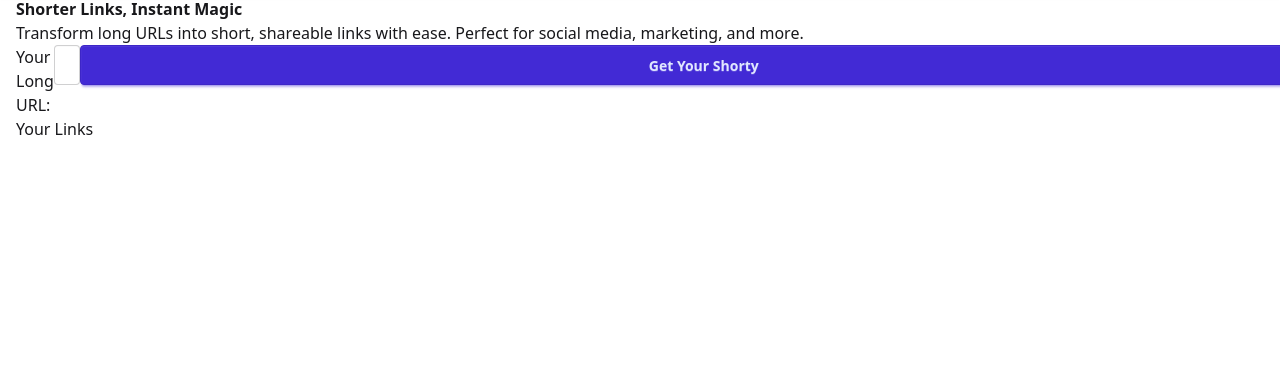
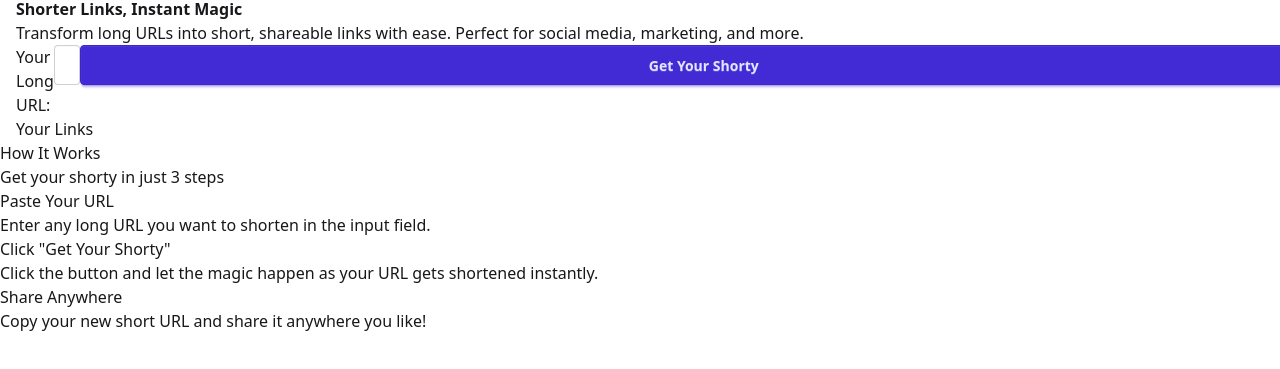
Before and after one commit to Robb-Designs/url-shortener, a website: page index.html in a window 1280 px wide. Shown: the part 67-436 px from the top of the page. Drawn offline with nearby package versions, Linux system fonts and the light colour scheme.

Commit message:
structure the HTML for How It Works section

```diff
--- a/index.html
+++ b/index.html
@@ -94,6 +94,32 @@
                 </div>
             </div>
         </section>
+
+        <section>
+            <div>
+                <!-- HEADER -->
+                <div>
+                    <h2>How It Works</h2>
+                    <p>Get your shorty in just 3 steps</p>
+                </div>
+                <div>
+                    <div class="card">
+                        <h3>Paste Your URL</h3>
+                        <p>Enter any long URL you want to shorten in the input field.</p>
+                    </div>
+
+                    <div class="card">
+                        <h3>Click "Get Your Shorty"</h3>
+                        <p>Click the button and let the magic happen as your URL gets shortened instantly.</p>
+                    </div>
+
+                    <div class="card">
+                        <h3>Share Anywhere</h3>
+                        <p>Copy your new short URL and share it anywhere you like!</p>
+                    </div>
+                </div>
+            </div>
+        </section>
     </main>
 </body>
 
```
